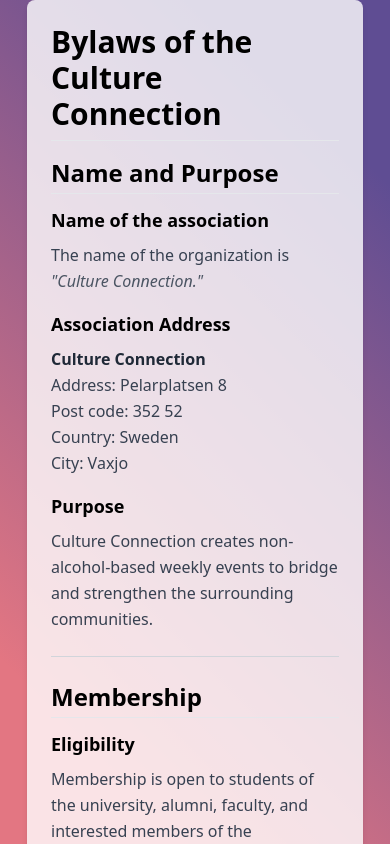
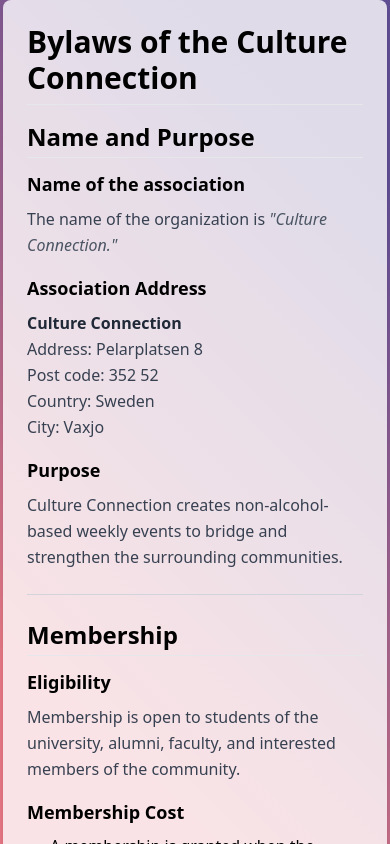
Before and after one commit to CultureConnectionLnu/bylaws-page, a React (Vite) app: page / in a window 390 px wide. Both pictures are taken after a click on the button "Read here!". Shown: the part 600-1444 px from the top of the page. Built offline with nearby package versions, Linux system fonts and the light colour scheme.

Commit message:
correctiong margins for mobile

```diff
--- a/src/Bylaws.jsx
+++ b/src/Bylaws.jsx
@@ -6,7 +6,7 @@ function Bylaws() {
 
   return (
     <div className="flex justify-center w-full">
-      <div className="bg-white/80 rounded-lg p-6 max-w-6xl mx-6 w-full shadow-md overflow-y-auto">
+      <div className="bg-white/80 rounded-lg p-6 max-w-6xl mx-0 sm:mx-6 w-full shadow-md overflow-y-auto break-words">
         <ReactMarkdown
           components={{
             // Headers
```
